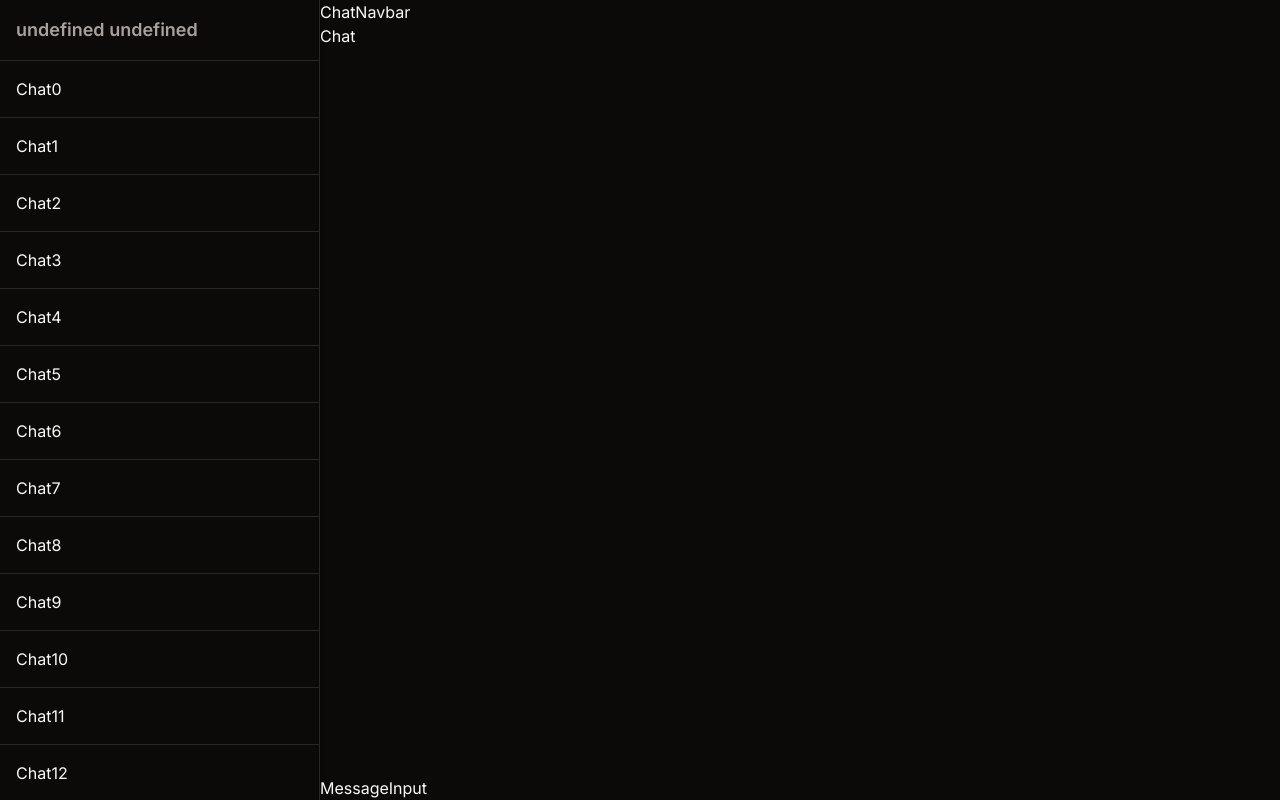
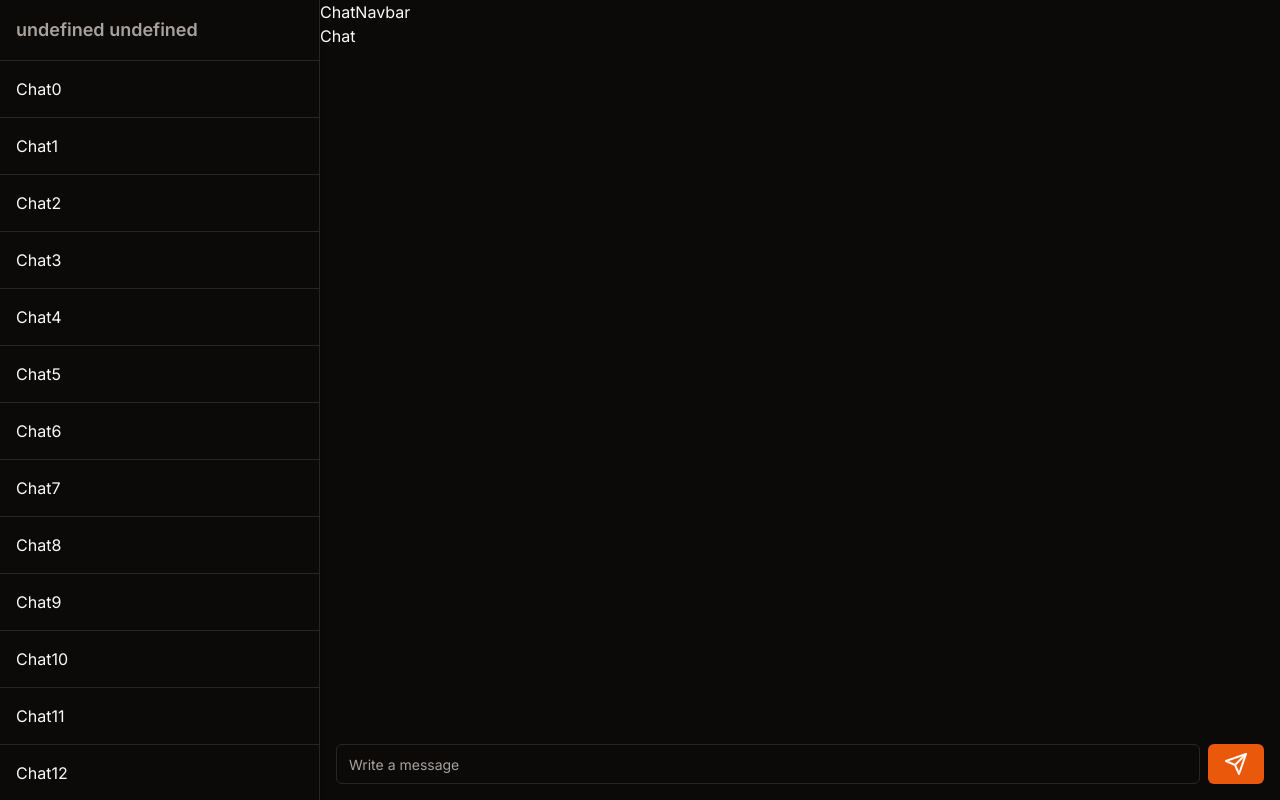
Before and after one commit to aldotestino/next-chat, a Next.js app: page /chat/1/1 in a window 1280 px wide. Built offline with nearby package versions, Linux system fonts and the light colour scheme; no server answers.

Commit message:
setup message input component

```diff
--- a/package.json
+++ b/package.json
@@ -11,6 +11,8 @@
   "dependencies": {
     "@clerk/nextjs": "^5.0.6",
     "@clerk/themes": "^2.1.2",
+    "@hookform/resolvers": "^3.3.4",
+    "@radix-ui/react-label": "^2.0.2",
     "@radix-ui/react-separator": "^1.0.3",
     "@radix-ui/react-slot": "^1.0.2",
     "class-variance-authority": "^0.7.0",
@@ -20,8 +22,10 @@
     "next": "14.2.3",
     "react": "^18",
     "react-dom": "^18",
+    "react-hook-form": "^7.51.4",
     "tailwind-merge": "^2.3.0",
-    "tailwindcss-animate": "^1.0.7"
+    "tailwindcss-animate": "^1.0.7",
+    "zod": "^3.23.6"
   },
   "devDependencies": {
     "typescript": "^5",
--- a/src/app/chat/[type]/[id]/page.tsx
+++ b/src/app/chat/[type]/[id]/page.tsx
@@ -7,7 +7,7 @@
     <main className="grid grid-rows-[auto,1fr,auto]">
       <ChatNavbar />
       <Chat />
-      <MessageInput />
+      <MessageInput chatType={params.type} chatId={params.id} />
     </main>
   );
 }
--- a/src/components/message-input.tsx
+++ b/src/components/message-input.tsx
@@ -1,8 +1,52 @@
-import React from 'react';
+'use client';
 
-function MessageInput() {
+import { z } from 'zod';
+import { zodResolver } from '@hookform/resolvers/zod';
+import { useForm } from 'react-hook-form';
+import { Button } from '@/components/ui/button';
+import { Form, FormControl, FormDescription, FormField, FormItem, FormLabel, FormMessage,
+} from '@/components/ui/form';
+import { Input } from '@/components/ui/input';
+import { Send } from 'lucide-react';
+
+const messageSchema = z.object({
+  content: z.string().min(1)
+});
+
+type MessageSchema = z.infer<typeof messageSchema>;
+
+function MessageInput({ chatType, chatId }: {chatType: string, chatId: number}) {
+
+  const form = useForm<MessageSchema>({
+    resolver: zodResolver(messageSchema),
+    defaultValues: {
+      content: '',
+    },
+  });
+
+  function onSubmit(values: MessageSchema) {
+    console.log(values);
+  }
+
   return (
-    <div>MessageInput</div>
+    <Form {...form}>
+      <form onSubmit={form.handleSubmit(onSubmit)} className="w-full flex gap-2 p-4">
+        <FormField
+          control={form.control}
+          name="content"
+          render={({ field }) => (
+            <FormItem className="w-full">
+              <FormControl>
+                <Input placeholder="Write a message" {...field} />
+              </FormControl>
+            </FormItem>
+          )}
+        />
+        <Button type="submit">
+          <Send />
+        </Button>
+      </form>
+    </Form>
   );
 }
 
--- /dev/null
+++ b/src/components/ui/form.tsx
@@ -0,0 +1,176 @@
+import * as React from "react"
+import * as LabelPrimitive from "@radix-ui/react-label"
+import { Slot } from "@radix-ui/react-slot"
+import {
+  Controller,
+  ControllerProps,
+  FieldPath,
+  FieldValues,
+  FormProvider,
+  useFormContext,
+} from "react-hook-form"
+
+import { cn } from "@/lib/utils"
+import { Label } from "@/components/ui/label"
+
+const Form = FormProvider
+
+type FormFieldContextValue<
+  TFieldValues extends FieldValues = FieldValues,
+  TName extends FieldPath<TFieldValues> = FieldPath<TFieldValues>
+> = {
+  name: TName
+}
+
+const FormFieldContext = React.createContext<FormFieldContextValue>(
+  {} as FormFieldContextValue
+)
+
+const FormField = <
+  TFieldValues extends FieldValues = FieldValues,
+  TName extends FieldPath<TFieldValues> = FieldPath<TFieldValues>
+>({
+  ...props
+}: ControllerProps<TFieldValues, TName>) => {
+  return (
+    <FormFieldContext.Provider value={{ name: props.name }}>
+      <Controller {...props} />
+    </FormFieldContext.Provider>
+  )
+}
+
+const useFormField = () => {
+  const fieldContext = React.useContext(FormFieldContext)
+  const itemContext = React.useContext(FormItemContext)
+  const { getFieldState, formState } = useFormContext()
+
+  const fieldState = getFieldState(fieldContext.name, formState)
+
+  if (!fieldContext) {
+    throw new Error("useFormField should be used within <FormField>")
+  }
+
+  const { id } = itemContext
+
+  return {
+    id,
+    name: fieldContext.name,
+    formItemId: `${id}-form-item`,
+    formDescriptionId: `${id}-form-item-description`,
+    formMessageId: `${id}-form-item-message`,
+    ...fieldState,
+  }
+}
+
+type FormItemContextValue = {
+  id: string
+}
+
+const FormItemContext = React.createContext<FormItemContextValue>(
+  {} as FormItemContextValue
+)
+
+const FormItem = React.forwardRef<
+  HTMLDivElement,
+  React.HTMLAttributes<HTMLDivElement>
+>(({ className, ...props }, ref) => {
+  const id = React.useId()
+
+  return (
+    <FormItemContext.Provider value={{ id }}>
+      <div ref={ref} className={cn("space-y-2", className)} {...props} />
+    </FormItemContext.Provider>
+  )
+})
+FormItem.displayName = "FormItem"
+
+const FormLabel = React.forwardRef<
+  React.ElementRef<typeof LabelPrimitive.Root>,
+  React.ComponentPropsWithoutRef<typeof LabelPrimitive.Root>
+>(({ className, ...props }, ref) => {
+  const { error, formItemId } = useFormField()
+
+  return (
+    <Label
+      ref={ref}
+      className={cn(error && "text-destructive", className)}
+      htmlFor={formItemId}
+      {...props}
+    />
+  )
+})
+FormLabel.displayName = "FormLabel"
+
+const FormControl = React.forwardRef<
+  React.ElementRef<typeof Slot>,
+  React.ComponentPropsWithoutRef<typeof Slot>
+>(({ ...props }, ref) => {
+  const { error, formItemId, formDescriptionId, formMessageId } = useFormField()
+
+  return (
+    <Slot
+      ref={ref}
+      id={formItemId}
+      aria-describedby={
+        !error
+          ? `${formDescriptionId}`
+          : `${formDescriptionId} ${formMessageId}`
+      }
+      aria-invalid={!!error}
+      {...props}
+    />
+  )
+})
+FormControl.displayName = "FormControl"
+
+const FormDescription = React.forwardRef<
+  HTMLParagraphElement,
+  React.HTMLAttributes<HTMLParagraphElement>
+>(({ className, ...props }, ref) => {
+  const { formDescriptionId } = useFormField()
+
+  return (
+    <p
+      ref={ref}
+      id={formDescriptionId}
+      className={cn("text-sm text-muted-foreground", className)}
+      {...props}
+    />
+  )
+})
+FormDescription.displayName = "FormDescription"
+
+const FormMessage = React.forwardRef<
+  HTMLParagraphElement,
+  React.HTMLAttributes<HTMLParagraphElement>
+>(({ className, children, ...props }, ref) => {
+  const { error, formMessageId } = useFormField()
+  const body = error ? String(error?.message) : children
+
+  if (!body) {
+    return null
+  }
+
+  return (
+    <p
+      ref={ref}
+      id={formMessageId}
+      className={cn("text-sm font-medium text-destructive", className)}
+      {...props}
+    >
+      {body}
+    </p>
+  )
+})
+FormMessage.displayName = "FormMessage"
+
+export {
+  useFormField,
+  Form,
+  FormItem,
+  FormLabel,
+  FormControl,
+  FormDescription,
+  FormMessage,
+  FormField,
+}
--- /dev/null
+++ b/src/components/ui/input.tsx
@@ -0,0 +1,25 @@
+import * as React from "react"
+
+import { cn } from "@/lib/utils"
+
+export interface InputProps
+  extends React.InputHTMLAttributes<HTMLInputElement> {}
+
+const Input = React.forwardRef<HTMLInputElement, InputProps>(
+  ({ className, type, ...props }, ref) => {
+    return (
+      <input
+        type={type}
+        className={cn(
+          "flex h-10 w-full rounded-md border border-input bg-background px-3 py-2 text-sm ring-offset-background file:border-0 file:bg-transparent file:text-sm file:font-medium placeholder:text-muted-foreground focus-visible:outline-none focus-visible:ring-2 focus-visible:ring-ring focus-visible:ring-offset-2 disabled:cursor-not-allowed disabled:opacity-50",
+          className
+        )}
+        ref={ref}
+        {...props}
+      />
+    )
+  }
+)
+Input.displayName = "Input"
+
+export { Input }
--- /dev/null
+++ b/src/components/ui/label.tsx
@@ -0,0 +1,26 @@
+"use client"
+
+import * as React from "react"
+import * as LabelPrimitive from "@radix-ui/react-label"
+import { cva, type VariantProps } from "class-variance-authority"
+
+import { cn } from "@/lib/utils"
+
+const labelVariants = cva(
+  "text-sm font-medium leading-none peer-disabled:cursor-not-allowed peer-disabled:opacity-70"
+)
+
+const Label = React.forwardRef<
+  React.ElementRef<typeof LabelPrimitive.Root>,
+  React.ComponentPropsWithoutRef<typeof LabelPrimitive.Root> &
+    VariantProps<typeof labelVariants>
+>(({ className, ...props }, ref) => (
+  <LabelPrimitive.Root
+    ref={ref}
+    className={cn(labelVariants(), className)}
+    {...props}
+  />
+))
+Label.displayName = LabelPrimitive.Root.displayName
+
+export { Label }
```
Also changed, not shown: 1 other file (tests, documents, lock files or other folders).
